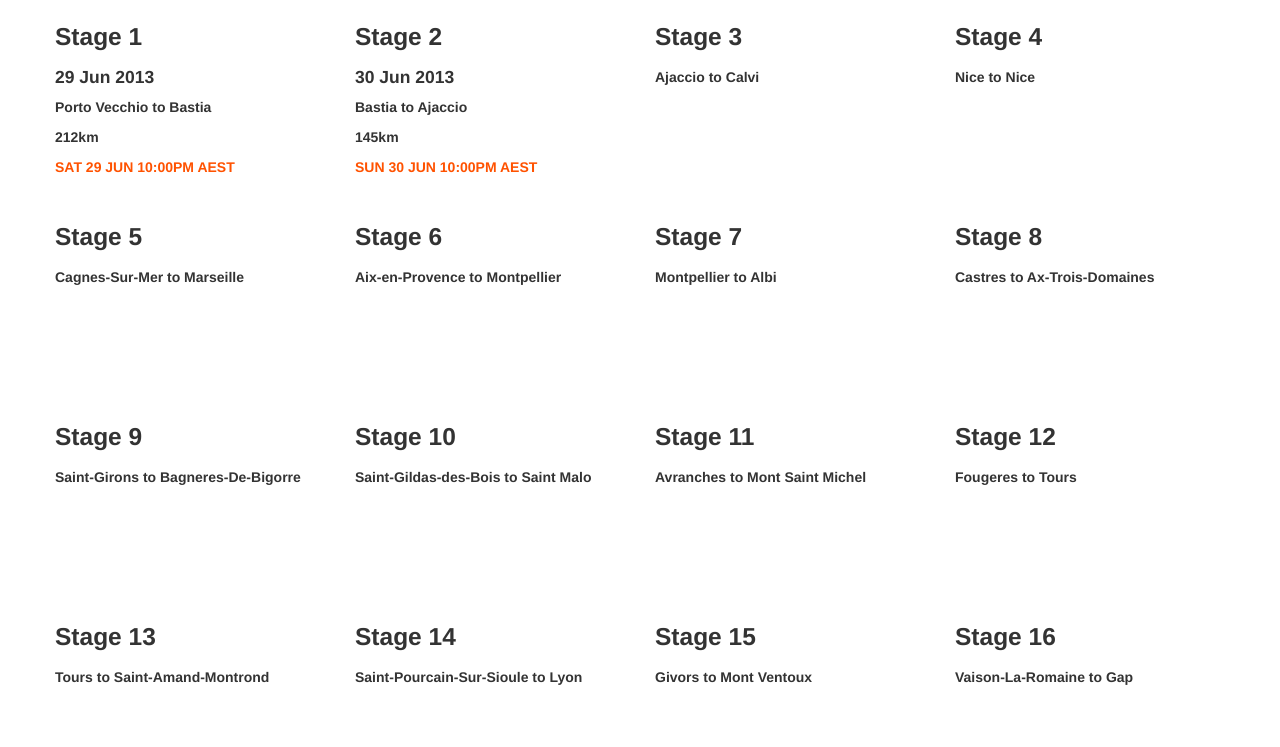
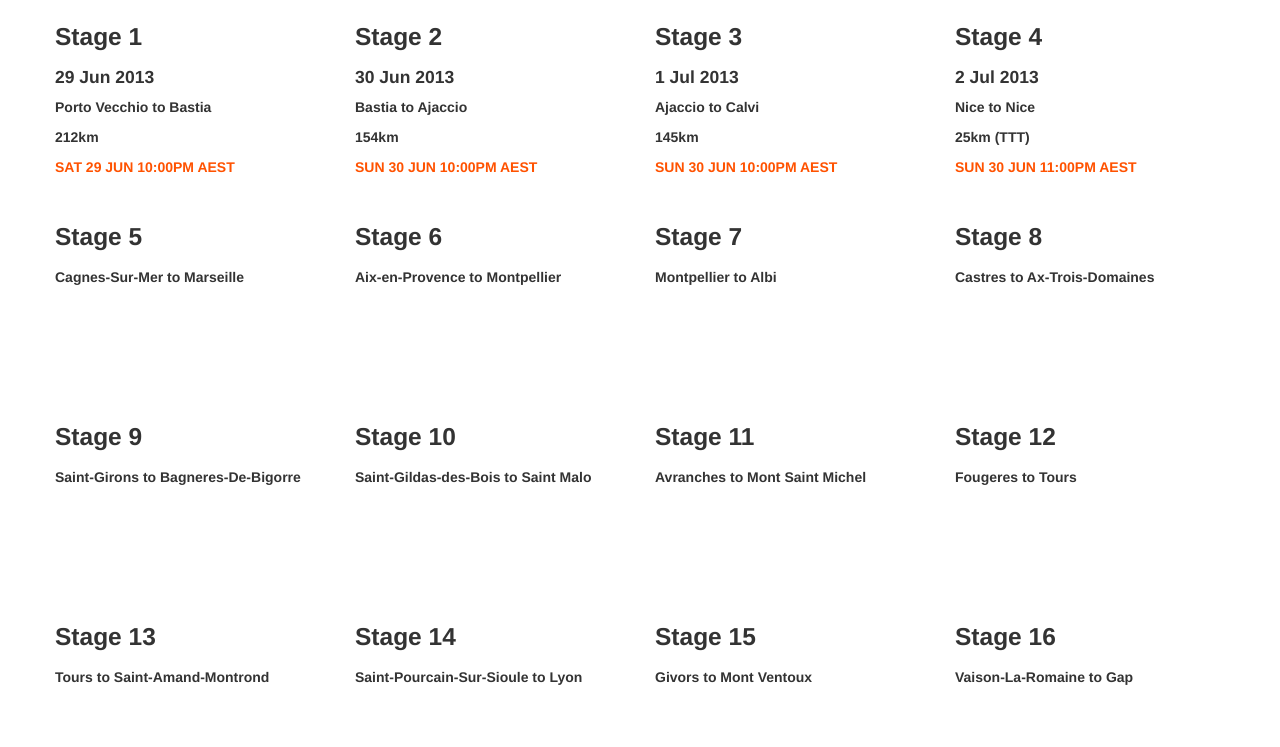
Before and after one commit to eddiegroves/event-guide, a plain HTML site: page index.html in a window 1280 px wide. Shown: the part 53-800 px from the top of the page. Drawn offline with Linux system fonts and the light colour scheme.

Commit message:
Increase modal height, stages 3 and 4 details

```diff
--- a/index.html
+++ b/index.html
@@ -22,6 +22,11 @@
   }
   .span3 {
     min-height: 200px;
+  }
+
+  /* Increase Bootstrap's modal dialog height */
+  .modal-body {
+    max-height: 500px;
   }
 </style>
 </head>
@@ -49,7 +54,7 @@
       <h3>Stage 2</h3>
       <h4>30 Jun 2013</h4>
       <h5>Bastia to Ajaccio</h5>
-      <h5 class="distance">145km</h5>
+      <h5 class="distance">154km</h5>
       <p class="preview">
       The overnight race leader will have to dig deep if he is to keep the yellow jersey at the end of stage two. The second day on the "Island of Beauty" climbs steadily from the start and drags the peloton over two mountain passes, of 5.2 km and 4.6 km-long respectively, before a long descent towards Ajaccio.
       <br/><br/>
@@ -63,24 +68,33 @@
 
     <div class="span3">
       <h3>Stage 3</h3>
-      <h4></h4>
+      <h4>1 Jul 2013</h4>
       <h5>Ajaccio to Calvi</h5>
-      <h5></h5>
+      <h5 class="distance">145km</h5>
       <p class="preview">
       Although short, the 145 km third stage from Ajaccio to Calvi -- rumoured to be the birthplace of explorer Christopher Columbus -- could host a thrilling battle between the "punchers" who excel on small, punchy climbs. There is barely a metre of flat road, meaning the likes of Thomas Voeckler, Sylvain Chavanel, Samuel Sanchez or Simon Gerrans could have the stage marked.
       <br/><br/>
       After 50 km the field tackles the first of two climbs, the 7.5 km-long Col de San Martino, before racing over undulating, technical terrain before tackling the second climb, the 3.3 km-long Col de Marsolino. The summit is 13 km from the finish.
+      <img class="stage-profile" src="assets/images/stage-profiles/stage-3.jpg" alt="Stage 3 Profile" />
+      </p>
+      <p class="sbs">
+      SUN 30 JUN 10:00PM AEST
       </p>
     </div>
+
     <div class="span3">
       <h3>Stage 4</h3>
-      <h4></h4>
+      <h4>2 Jul 2013</h4>
       <h5>Nice to Nice</h5>
-      <h5></h5>
+      <h5 class="distance">25km (TTT)</h5>
       <p class="preview">
       The first time-trial of the race is a team affair, meaning the finishing times are taken from when the fifth rider crosses the finish line in Nice. It is only 25 km long but the short distance will be welcomed after a stressful three days on Corsica.
       <br/><br/>
       The Tour de France will not be won here but time gaps between the yellow jersey protagonists will be expected.
+      <img class="stage-profile" src="assets/images/stage-profiles/stage-4.jpg" alt="Stage 4 Profile" />
+      </p>
+      <p class="sbs">
+      SUN 30 JUN 11:00PM AEST
       </p>
     </div>
   </div>
```
Also changed, not shown: assets/images/stage-profiles/stage-2.jpg, assets/images/stage-profiles/stage-3.jpg (added), assets/images/stage-profiles/stage-4.jpg (added).
